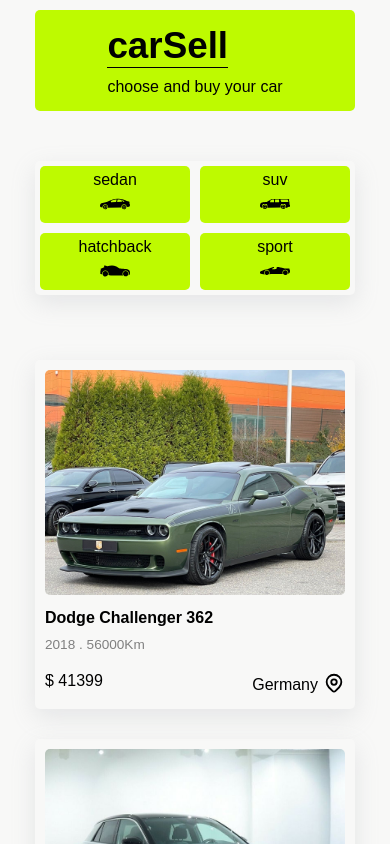
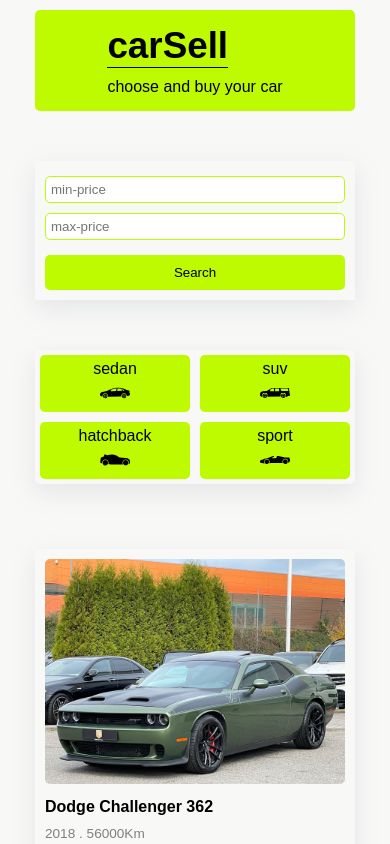
Before and after one commit to hedieh-heydari/NextAutoSell, a Next.js app: page /cars in a window 390 px wide. Shown: the top 844 px of the page. Built offline with nearby package versions, Linux system fonts and the light colour scheme.

Commit message:
filter by price

```diff
--- /dev/null
+++ b/components/module/SearchBar.js
@@ -0,0 +1,38 @@
+import { useState } from "react";
+import { useRouter } from "next/router";
+import styles from "./SearchBar.module.css";
+
+function SearchBar() {
+  const router = useRouter();
+
+  const [min, setMin] = useState("");
+  const [max, setMax] = useState("");
+
+  const searchHandler = () => {
+    if (min && max) {
+      router.push(`/filter/${min}/${max}`);
+    } else {
+      alert("Please Enter minimum and maximum price!");
+    }
+  };
+
+  return (
+    <div className={styles.container}>
+      <div>
+        <input
+          placeholder="min-price"
+          value={min}
+          onChange={(e) => setMin(e.target.value)}
+        />
+        <input
+          placeholder="max-price"
+          value={max}
+          onChange={(e) => setMax(e.target.value)}
+        />
+      </div>
+      <button onClick={searchHandler}>Search</button>
+    </div>
+  );
+}
+
+export default SearchBar;
--- /dev/null
+++ b/components/module/SearchBar.module.css
@@ -0,0 +1,45 @@
+.container {
+    box-shadow: rgba(149, 157, 165, 0.2) 0px 8px 24px;
+    width: 440px;
+    margin: 50px auto;
+    padding: 5px;
+    display: flex;
+    justify-content: space-between;
+  }
+
+  .container div {
+    display: flex;
+    flex-direction: column;
+    width: 100%;
+  }
+  .container input {
+    border: 1px solid #befa00;
+    border-radius: 5px;
+    padding: 5px;
+    margin: 5px 0;
+  }
+
+  .container button {
+    margin: 5px 0;
+    background-color: #befa00;
+    border: none;
+    padding: 10px;
+    border-radius: 5px;
+    cursor: pointer;
+    margin-left: 10px;
+  }
+
+  @media (max-width: 600px) {
+    .container {
+      width: 320px;
+      flex-wrap: wrap;
+      justify-content: center;
+    }
+    .container button {
+      width: 100%;
+      margin: 5px;
+    }
+    .container div {
+      margin: 5px;
+    }
+  }
--- a/pages/cars/index.js
+++ b/pages/cars/index.js
@@ -1,10 +1,12 @@
 import Categories from "../../components/module/Categories";
+import SearchBar from "../../components/module/SearchBar";
 import CarsPage from "../../components/templates/CarsPage";
 import carsData from "../../data/carsData";
 
 function Details() {
   return (
     <div>
+      <SearchBar/>
       <Categories/>
       <CarsPage carsData={carsData} />
     </div>
--- a/pages/categories/[carType].js
+++ b/pages/categories/[carType].js
@@ -5,7 +5,6 @@ import carsData from '../../data/CarsData';
 function Hatchback() {
   const router = useRouter()
   const carType = router.query.carType;
-  console.log(carType)
   const filteredCars = carsData.filter(car => car.category === carType)
 
   return <>
```
Also changed, not shown: pages/filter/[...slug].js (added, +19 -0 lines).
